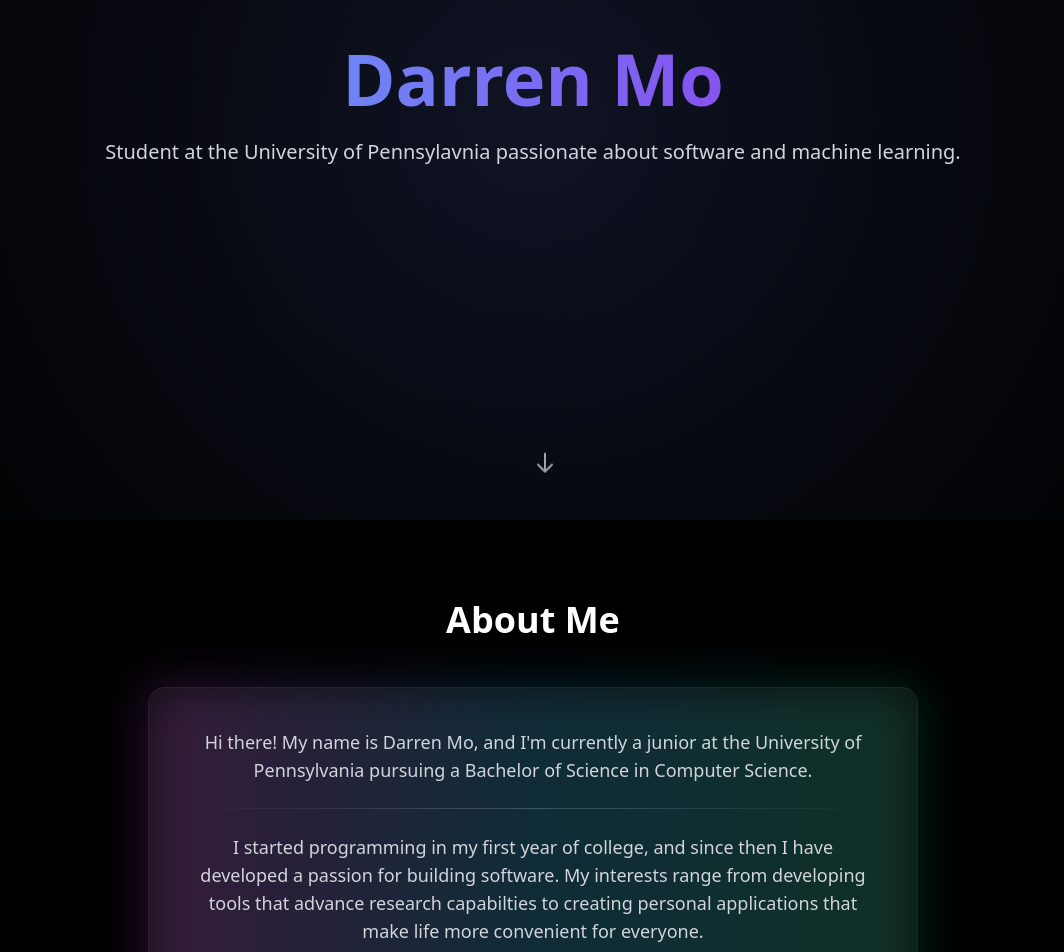
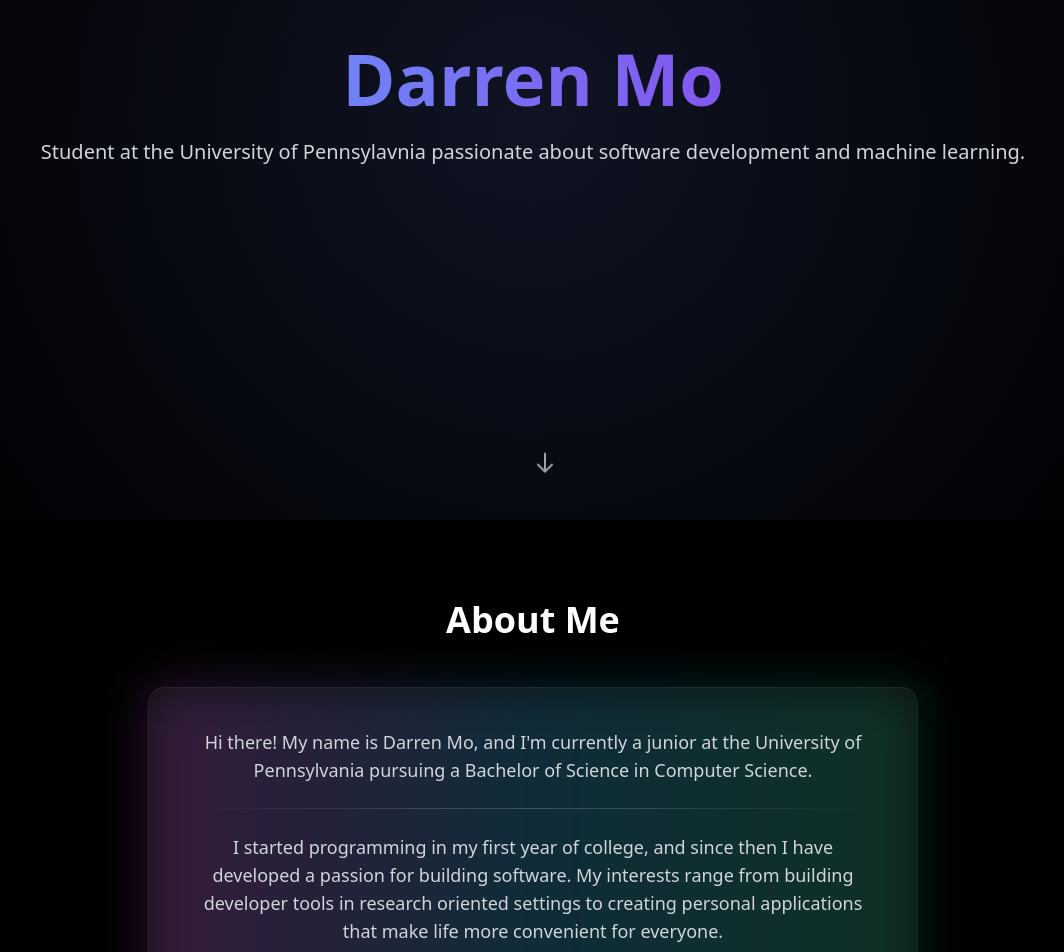
Before and after one commit to darrenmo12309/darren-portfolio, a Next.js app in the folder portfolio/: page / in a window 1280 px wide. Shown: the part 280-1232 px from the top of the page, without its empty margins (107-1171 px from the left). Built offline with nearby package versions, Linux system fonts and the light colour scheme.

Commit message:
changed about me

```diff
--- a/portfolio/app/components/AboutMe.tsx
+++ b/portfolio/app/components/AboutMe.tsx
@@ -24,7 +24,7 @@
                         </p>
                         <div className="h-px bg-gradient-to-r from-transparent via-white/20 to-transparent" />
                         <p>
-                            I started programming in my first year of college, and since then I have developed a passion for building software. My interests range from developing tools that advance research capabilties to creating personal applications that make life more convenient for everyone.
+                            I started programming in my first year of college, and since then I have developed a passion for building software. My interests range from building developer tools in research oriented settings to creating personal applications that make life more convenient for everyone.
                         </p>
                         <div className="h-px bg-gradient-to-r from-transparent via-white/20 to-transparent" />
                         <p>
--- a/portfolio/app/components/HeroSection.tsx
+++ b/portfolio/app/components/HeroSection.tsx
@@ -30,7 +30,7 @@
 					transition={{ duration: 0.8, delay: 0.4 }}
 					className="text-lg md:text-xl text-gray-300 mb-8 px-4"
 				>
-					Student at the University of Pennsylavnia passionate about software and machine learning.
+					Student at the University of Pennsylavnia passionate about software development and machine learning.
 				</motion.p>
 			</div>
 
```
